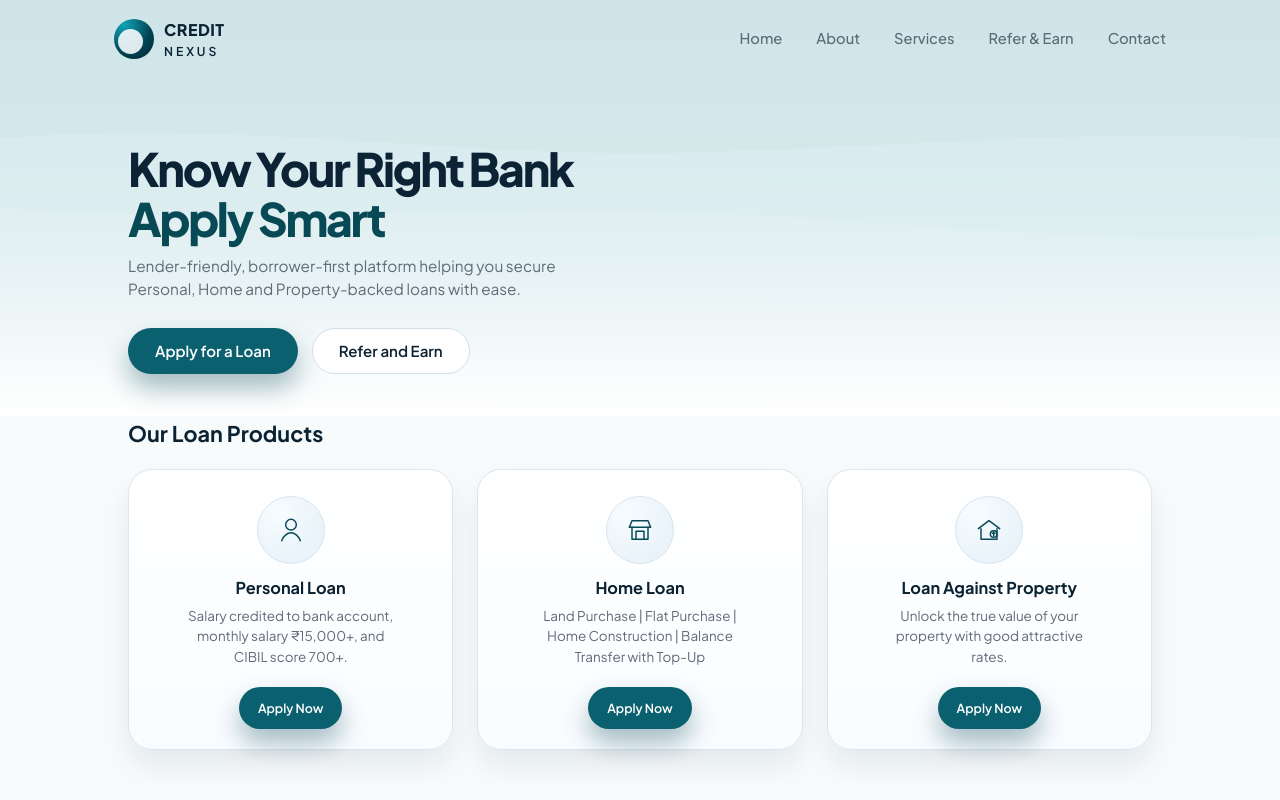
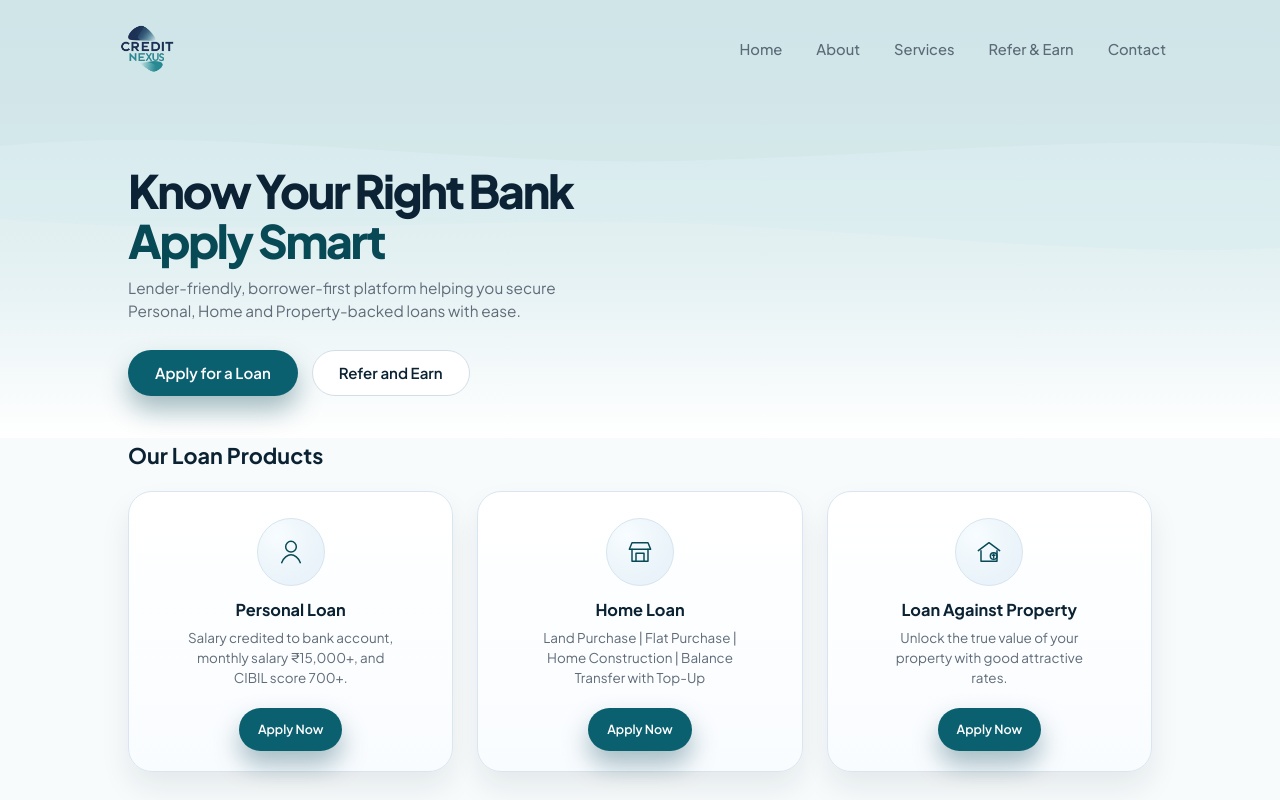
Before and after one commit to Jeshoorin/Credit_Nexus, a React (Vite) app: page / in a window 1280 px wide. Shown: the top 800 px of the page. Built offline with nearby package versions, Linux system fonts and the light colour scheme.

Commit message:
changed logo

```diff
--- a/src/App.css
+++ b/src/App.css
@@ -62,36 +62,10 @@ header {
   gap: 10px;
 }
 
-.logo-mark {
-  width: 40px;
-  height: 40px;
-  border-radius: 999px;
-  background: radial-gradient(circle at 25% 15%, #10a4b5 0, #024353 60%, #012633);
-  position: relative;
-  overflow: hidden;
-}
-
-.logo-mark::after {
-  content: "";
-  position: absolute;
-  width: 25px;
-  height: 25px;
-  border-radius: 999px;
-  background: #f7fbfd;
-  opacity: 0.9;
-  transform: translate(4px, 10px);
-}
-
-.logo-text-main {
-  font-size: 1rem;
-  font-weight: 800;
-  letter-spacing: 0.03em;
-}
-
-.logo-text-sub {
-  font-size: 0.76rem;
-  font-weight: 600;
-  letter-spacing: 0.24em;
+.logo-image {
+  height: clamp(34px, 6vw, 64px);
+  width: auto;
+  display: block;
 }
 
 .nav-links {
--- a/src/components/Navbar.jsx
+++ b/src/components/Navbar.jsx
@@ -5,11 +5,7 @@ export default function Navbar() {
     <header>
       <Container className="nav">
         <div className="logo">
-          <div className="logo-mark" />
-          <div>
-            <div className="logo-text-main">CREDIT</div>
-            <div className="logo-text-sub">NEXUS</div>
-          </div>
+          <img className="logo-image" src="/CN_logo.png" alt="Credit Nexus" />
         </div>
 
         <nav className="nav-links">
```
